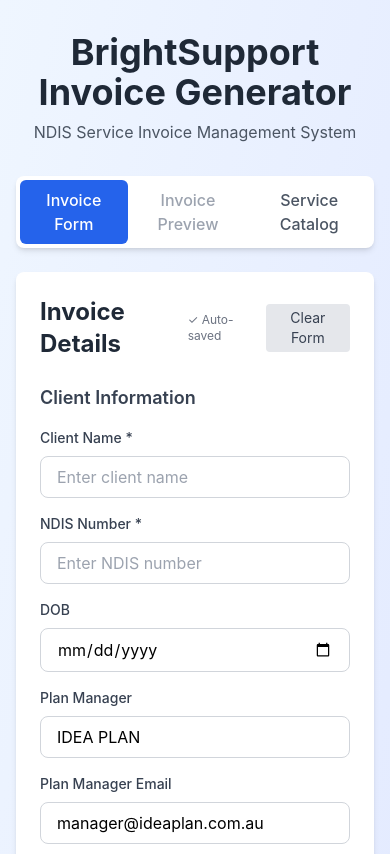
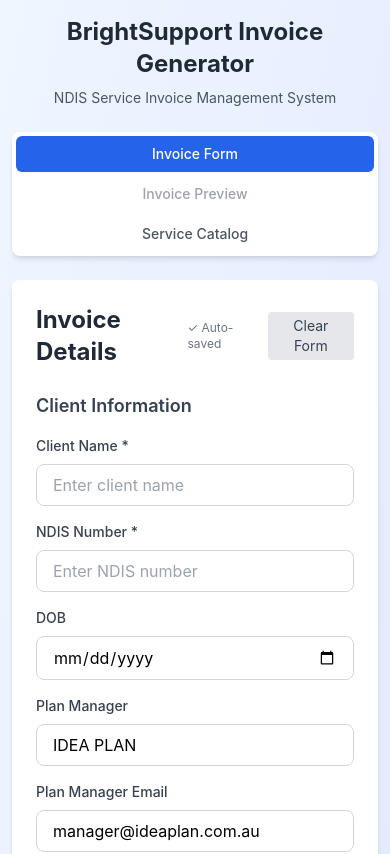
Before and after one commit to yashshah-dev/brightsupport-invoice-processing, a Next.js app: page / in a window 390 px wide. Shown: the top 854 px of the page. Built offline with nearby package versions, Linux system fonts and the light colour scheme.

Commit message:
style: enhance responsive design and improve layout for invoice components

```diff
--- a/app/page.tsx
+++ b/app/page.tsx
@@ -263,24 +263,24 @@ export default function InvoiceGenerator() {
     formData?.clientInfo.ndisNumber;
 
   return (
-    <div className="min-h-screen bg-gradient-to-br from-blue-50 to-indigo-100 py-8 px-4">
+    <div className="min-h-screen bg-gradient-to-br from-blue-50 to-indigo-100 py-4 sm:py-8 px-3 sm:px-4">
       <div className="max-w-7xl mx-auto">
         {/* Header */}
-        <div className="text-center mb-8">
-          <h1 className="text-4xl font-bold text-gray-800 mb-2">
+        <div className="text-center mb-6 sm:mb-8">
+          <h1 className="text-2xl sm:text-3xl lg:text-4xl font-bold text-gray-800 mb-2">
             BrightSupport Invoice Generator
           </h1>
-          <p className="text-gray-600">
+          <p className="text-sm sm:text-base text-gray-600">
             NDIS Service Invoice Management System
           </p>
         </div>
 
         {/* Tab Navigation */}
         <div className="flex justify-center mb-6">
-          <div className="bg-white rounded-lg shadow-md p-1 inline-flex">
+          <div className="bg-white rounded-lg shadow-md p-1 w-full max-w-3xl grid grid-cols-1 sm:grid-cols-3 gap-1">
             <button
               onClick={() => setActiveTab('form')}
-              className={`px-6 py-2 rounded-md font-medium transition-all ${activeTab === 'form'
+              className={`px-3 sm:px-6 py-2 rounded-md font-medium text-sm sm:text-base transition-all ${activeTab === 'form'
                   ? 'bg-blue-600 text-white'
                   : 'text-gray-600 hover:bg-gray-100'
                 }`}
@@ -290,7 +290,7 @@ export default function InvoiceGenerator() {
             <button
               onClick={() => setActiveTab('preview')}
               disabled={!canGenerate}
-              className={`px-6 py-2 rounded-md font-medium transition-all ${activeTab === 'preview'
+              className={`px-3 sm:px-6 py-2 rounded-md font-medium text-sm sm:text-base transition-all ${activeTab === 'preview'
                   ? 'bg-blue-600 text-white'
                   : canGenerate
                     ? 'text-gray-600 hover:bg-gray-100'
@@ -301,7 +301,7 @@ export default function InvoiceGenerator() {
             </button>
             <button
               onClick={() => setActiveTab('catalog')}
-              className={`px-6 py-2 rounded-md font-medium transition-all ${activeTab === 'catalog'
+              className={`px-3 sm:px-6 py-2 rounded-md font-medium text-sm sm:text-base transition-all ${activeTab === 'catalog'
                   ? 'bg-blue-600 text-white'
                   : 'text-gray-600 hover:bg-gray-100'
                 }`}
--- a/components/CostBreakdown.tsx
+++ b/components/CostBreakdown.tsx
@@ -117,7 +117,7 @@ export default function CostBreakdown({
 
       {/* Line Items — Card layout for full description visibility */}
       <div className="space-y-3 mb-6">
-        <div className="grid grid-cols-[1fr_auto_auto_auto] gap-x-4 gap-y-0 px-3 py-2 text-xs font-semibold text-gray-500 uppercase tracking-wide border-b-2 border-gray-300">
+        <div className="hidden md:grid grid-cols-[1fr_auto_auto_auto] gap-x-4 gap-y-0 px-3 py-2 text-xs font-semibold text-gray-500 uppercase tracking-wide border-b-2 border-gray-300">
           <span>Service</span>
           <span className="text-right w-20">Qty</span>
           <span className="text-right w-20">Rate</span>
@@ -145,7 +145,7 @@ export default function CostBreakdown({
           return (
             <div
               key={index}
-              className="grid grid-cols-[1fr_auto_auto_auto] gap-x-4 items-start px-3 py-3 rounded-lg border border-gray-100 hover:border-gray-200 bg-white hover:bg-gray-50 transition-colors"
+              className="grid grid-cols-1 md:grid-cols-[1fr_auto_auto_auto] gap-x-4 gap-y-2 items-start px-3 py-3 rounded-lg border border-gray-100 hover:border-gray-200 bg-white hover:bg-gray-50 transition-colors"
             >
               {/* Service info - full width first column */}
               <div className="min-w-0">
@@ -170,7 +170,8 @@ export default function CostBreakdown({
               </div>
 
               {/* Qty */}
-              <div className="w-20">
+              <div className="w-full md:w-20">
+                <p className="md:hidden text-[11px] uppercase tracking-wide text-gray-500 mb-1">Qty</p>
                 <input
                   key={`qty-${item.serviceCode}-${item.unitPrice}-${item.dates || ''}-${item.quantity}`}
                   type="text"
@@ -188,12 +189,14 @@ export default function CostBreakdown({
               </div>
 
               {/* Rate - read only */}
-              <div className="w-20 text-sm text-right text-gray-600 py-1">
+              <div className="w-full md:w-20 text-sm md:text-right text-gray-600 py-1">
+                <p className="md:hidden text-[11px] uppercase tracking-wide text-gray-500 mb-1">Rate</p>
                 {formatCurrency(item.unitPrice)}
               </div>
 
               {/* Amount */}
-              <div className="w-24 text-sm text-right font-semibold text-gray-900 py-1">
+              <div className="w-full md:w-24 text-sm md:text-right font-semibold text-gray-900 py-1">
+                <p className="md:hidden text-[11px] uppercase tracking-wide text-gray-500 mb-1">Amount</p>
                 {formatCurrency(item.total)}
               </div>
             </div>
--- a/components/InvoiceForm.tsx
+++ b/components/InvoiceForm.tsx
@@ -839,7 +839,7 @@ export default function InvoiceForm({
                         updateGroupTemplateService(idx, 'sunday', defaults.sunday);
                         updateGroupTemplateService(idx, 'publicHoliday', defaults.publicHoliday);
                       }}
-                      className="min-w-[320px] px-2 py-1 text-xs border rounded bg-white"
+                      className="w-full md:min-w-[320px] md:w-auto px-2 py-1 text-xs border rounded bg-white"
                     >
                       {registrationGroups.map((group) => (
                         <option key={group.number} value={group.number}>
@@ -881,7 +881,7 @@ export default function InvoiceForm({
                             <select
                               value={row.serviceIds[bucket] || ''}
                               onChange={(e) => updateGroupTemplateService(idx, bucket, e.target.value)}
-                              className="px-2 py-1 text-xs border rounded bg-white"
+                              className="w-full px-2 py-1 text-xs border rounded bg-white"
                             >
                               <option value="">Select service...</option>
                               {optionsForBucket.map((option) => (
@@ -1034,7 +1034,7 @@ export default function InvoiceForm({
                                   <select
                                     value={row.serviceId}
                                     onChange={(e) => updateServiceAllocationRow(iso, idx, 'serviceId', e.target.value)}
-                                    className="min-w-[220px] px-2 py-1 text-xs border rounded bg-white"
+                                    className="w-full md:min-w-[220px] md:w-auto px-2 py-1 text-xs border rounded bg-white"
                                   >
                                     {serviceOptions.map((option) => (
                                       <option key={option.id} value={option.id}>
--- a/components/InvoicePreview.tsx
+++ b/components/InvoicePreview.tsx
@@ -43,11 +43,11 @@ export default function InvoicePreview({ invoiceData, dayCategories }: InvoicePr
   const datesByCategory = groupDatesByCategory(dayCategories);
 
   return (
-    <div className="bg-white rounded-lg shadow-md p-8" id="invoice-preview">
+    <div className="bg-white rounded-lg shadow-md p-4 sm:p-8" id="invoice-preview">
       {/* Header */}
-      <div className="flex justify-between items-start mb-8 pb-6 border-b-2 border-gray-300">
+      <div className="flex flex-col lg:flex-row justify-between items-start gap-4 mb-8 pb-6 border-b-2 border-gray-300">
         <div>
-          <h1 className="text-4xl font-bold text-blue-600 mb-2">{COMPANY_INFO.name}</h1>
+          <h1 className="text-2xl sm:text-3xl lg:text-4xl font-bold text-blue-600 mb-2">{COMPANY_INFO.name}</h1>
           <div className="text-sm text-gray-600 space-y-1">
             <p className="font-semibold">{COMPANY_INFO.abn}</p>
             <p>{COMPANY_INFO.address}</p>
@@ -65,16 +65,16 @@ export default function InvoicePreview({ invoiceData, dayCategories }: InvoicePr
         </div>
 
         {/* Logo */}
-        <div className="flex-shrink-0 mx-8">
+        <div className="flex-shrink-0 mx-0 lg:mx-8 self-center">
           <img
             src={asset('/logo/logo-brightsupport.jpeg')}
             alt="Bright Support Logo"
-            className="h-32 w-auto object-contain"
+            className="h-20 sm:h-24 lg:h-32 w-auto object-contain"
           />
         </div>
 
-        <div className="text-right">
-          <h2 className="text-3xl font-bold text-gray-800 mb-3">INVOICE</h2>
+        <div className="text-left lg:text-right">
+          <h2 className="text-2xl sm:text-3xl font-bold text-gray-800 mb-3">INVOICE</h2>
           <div className="text-sm space-y-1">
             <p className="font-semibold">Invoice #: {invoiceData.invoiceNumber}</p>
             <p>Date: {formatInvoiceDate(invoiceData.invoiceDate)}</p>
@@ -111,8 +111,8 @@ export default function InvoicePreview({ invoiceData, dayCategories }: InvoicePr
       </div>
 
       {/* Line Items */}
-      <div className="mb-8">
-        <table className="w-full text-sm">
+      <div className="mb-8 overflow-x-auto">
+        <table className="w-full min-w-[700px] text-sm">
           <thead>
             <tr className="bg-gray-100 border-b-2 border-gray-400">
               <th className="text-left py-3 px-3 font-bold text-gray-800">Item Code</th>
```
